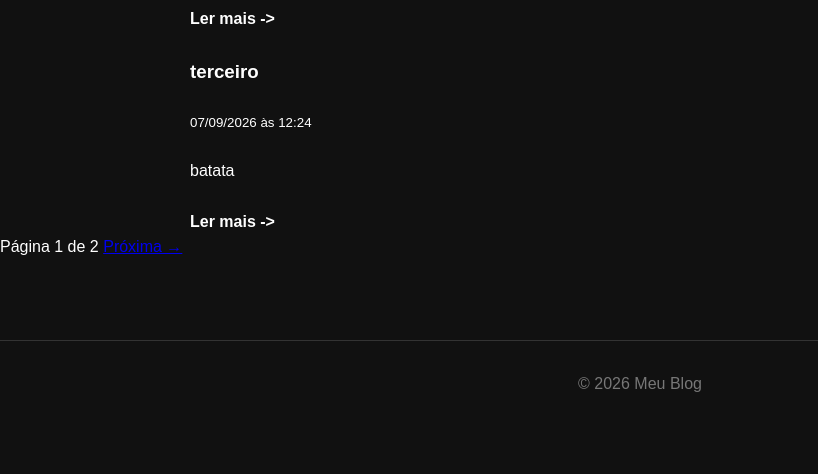
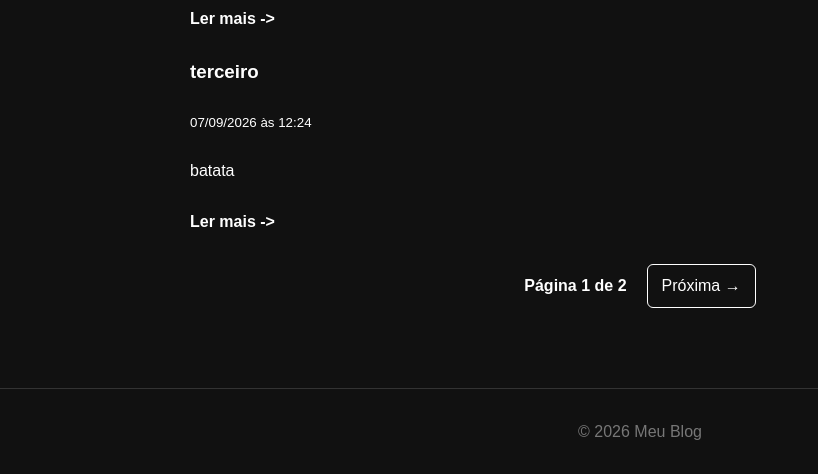
Before and after one commit to OiakBez/Blog-Pessoal, a Flask app: page / in a window 1280 px wide. Shown: the part 1032-1506 px from the top of the page, without its empty margins (0-818 px from the left). Before the commit the page ends 1424 px from the top, so only its background shows below. Run offline with Flask 3, Linux system fonts and the light colour scheme; data comes from the database, SQL or seed files in the repository; both versions use the stored data as it was after the commit.

Commit message:
Estilização de botões de paginação

```diff
--- a/static/css/style.css
+++ b/static/css/style.css
@@ -143,3 +143,28 @@ nav a:hover {
     margin-bottom: 20px;
     border: 1px solid;
 }
+
+.pagination {
+    display: flex;
+    justify-content: center;
+    align-items: center;
+    gap: 20px;
+    margin-top: 30px;
+}
+
+.pagination a {
+    text-decoration: none;
+    color: inherit;
+    padding: 8px 14px;
+    border: 1px solid currentColor;
+    border-radius: 6px;
+    transition: 0.2s;
+}
+
+.pagination a:hover {
+    opacity: 0.7;
+}
+
+.pagination span {
+    font-weight: bold;
+}
```
Also changed, not shown: blog.db.
